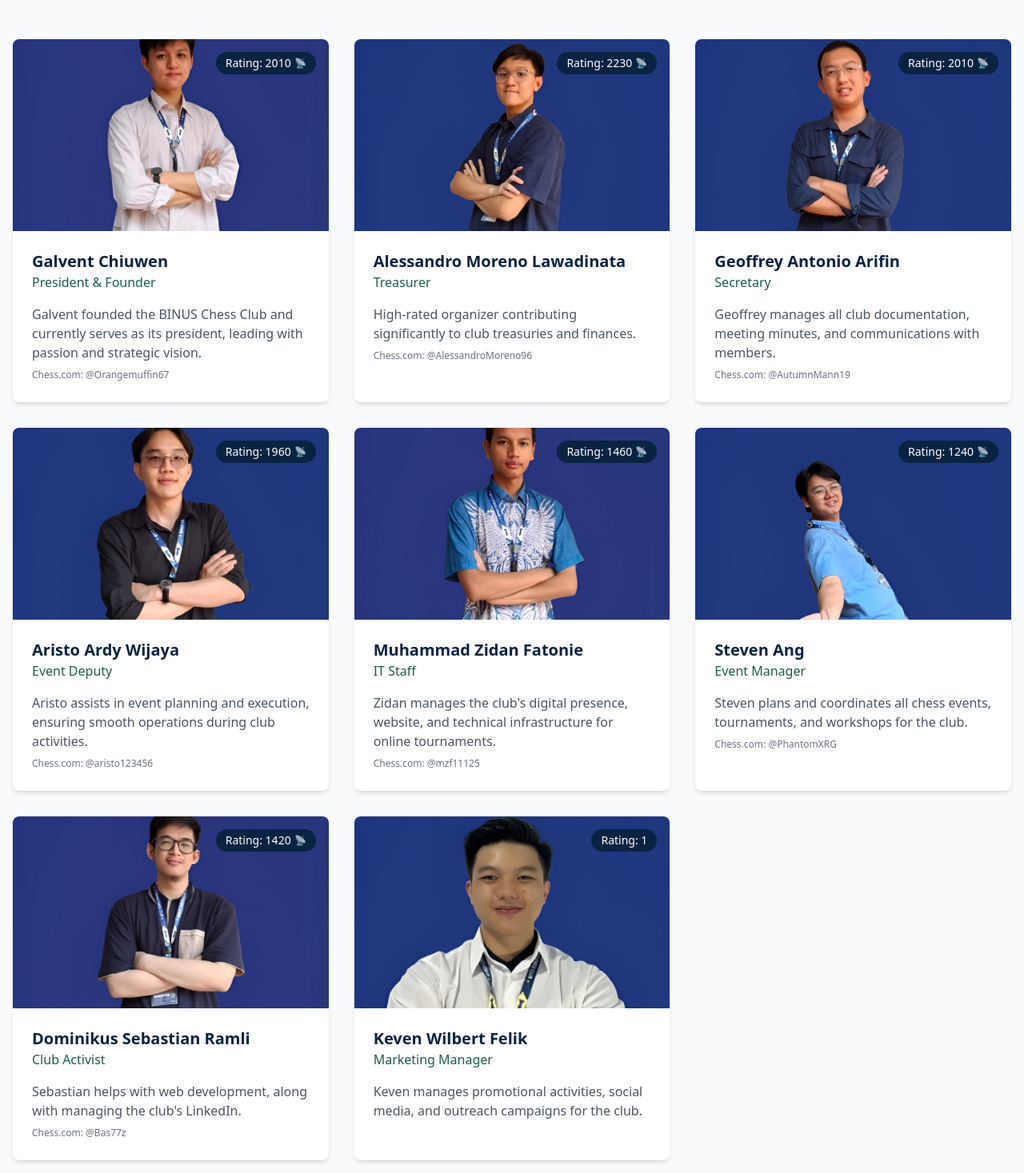
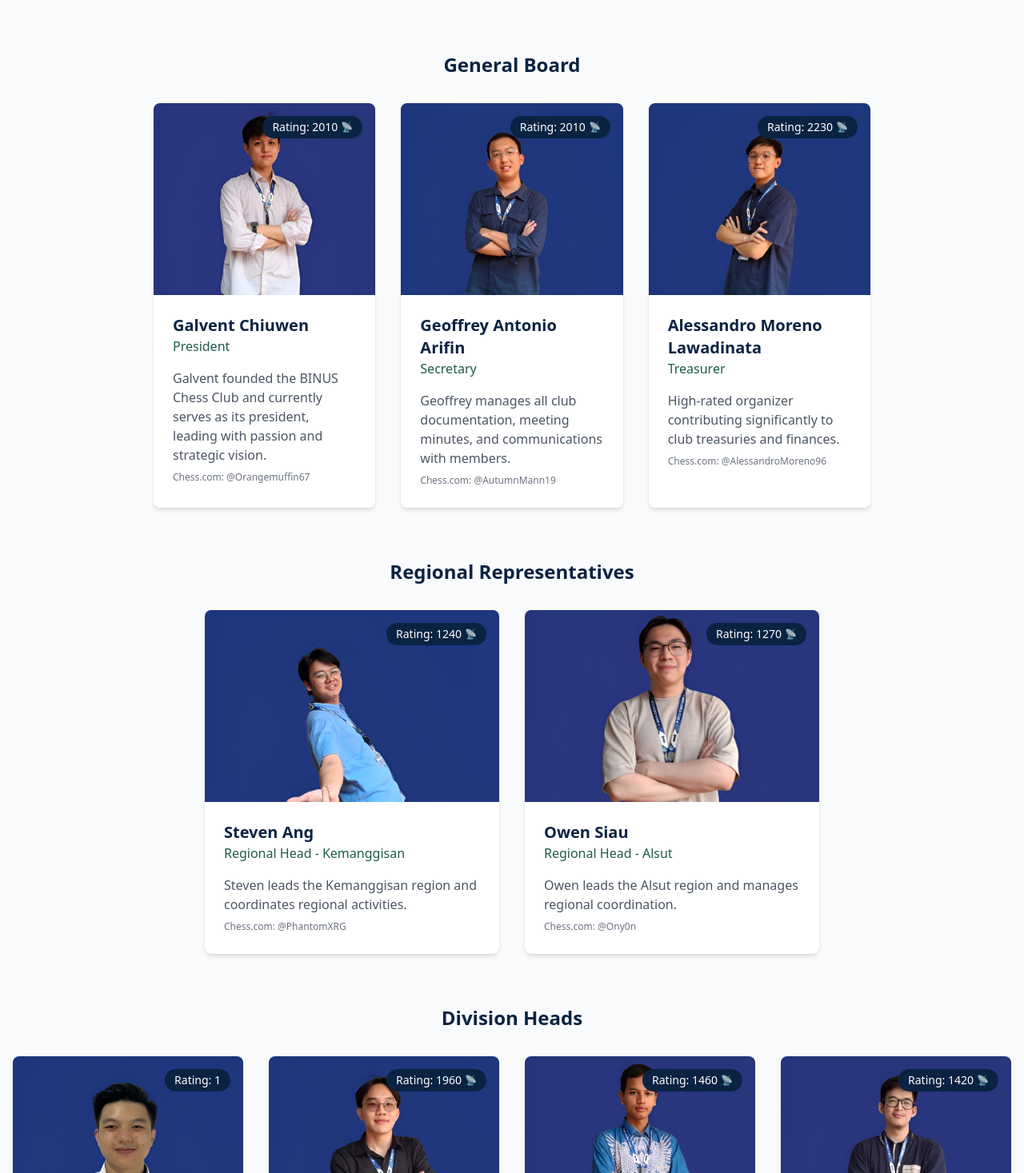
Before and after one commit to mzf11125/binus-chess-knight-club, a React (Vite) app: page /team in a window 1280 px wide. Shown: the part 1303-2770 px from the top of the page at 80% size. Built offline with nearby package versions, Linux system fonts and the light colour scheme; no server answers.

Commit message:
Update team organizers

```diff
--- a/src/pages/Team.tsx
+++ b/src/pages/Team.tsx
@@ -19,22 +19,15 @@ Keven Wilbert Felik
 */
 const Team = () => {
   const [showAllTopMembers, setShowAllTopMembers] = useState(false);
-  const organizers = [
+  // General Board (DPI Umum)
+  const generalBoard = [
     {
       name: "Galvent Chiuwen",
-      position: "President & Founder",
+      position: "President",
       rating: 2010,
       image: "galvent.png",
       bio: "Galvent founded the BINUS Chess Club and currently serves as its president, leading with passion and strategic vision.",
       chessComUsername: "Orangemuffin67"
-    },
-    {
-      name: "Alessandro Moreno Lawadinata",
-      position: "Treasurer",
-      rating: 2230,
-      image: "alessandromoreno.png",
-      bio: "High-rated organizer contributing significantly to club treasuries and finances.",
-      chessComUsername: "AlessandroMoreno96",
     },
     {
       name: "Geoffrey Antonio Arifin",
@@ -45,45 +38,72 @@ const Team = () => {
       chessComUsername: "AutumnMann19",
     },
     {
+      name: "Alessandro Moreno Lawadinata",
+      position: "Treasurer",
+      rating: 2230,
+      image: "alessandromoreno.png",
+      bio: "High-rated organizer contributing significantly to club treasuries and finances.",
+      chessComUsername: "AlessandroMoreno96",
+    },
+  ];
+
+  // Regional Representatives (PIC Region)
+  const regionalReps = [
+    {
+      name: "Steven Ang",
+      position: "Regional Head - Kemanggisan",
+      rating: 1240,
+      image: "stevenang.png",
+      bio: "Steven leads the Kemanggisan region and coordinates regional activities.",
+      chessComUsername: "PhantomXRG",
+    },
+    {
+      name: "Owen Siau",
+      position: "Regional Head - Alsut",
+      rating: 1270,
+      image: "activist/scaled/owen.png",
+      bio: "Owen leads the Alsut region and manages regional coordination.",
+      chessComUsername: "Ony0n",
+    },
+  ];
+
+  // Division Heads (Kepala Divisi Umum)
+  const divisionHeads = [
+    {
+      name: "Keven Wilbert Felik",
+      position: "Head of Marketing",
+      rating: 1,
+      image: "keven.png",
+      bio: "Keven manages promotional activities, social media, and outreach campaigns for the club.",
+    },
+    {
       name: "Aristo Ardy Wijaya",
-      position: "Event Deputy",
+      position: "Head of Event",
       rating: 1960,
       image: "aristo.png",
-      bio: "Aristo assists in event planning and execution, ensuring smooth operations during club activities.",
+      bio: "Aristo leads event planning and execution, ensuring smooth operations during club activities.",
       chessComUsername: "aristo123456",
     },
     {
       name: "Muhammad Zidan Fatonie",
-      position: "IT Staff",
+      position: "Head of IT",
       rating: 1460,
       image: "zidan.png",
       bio: "Zidan manages the club's digital presence, website, and technical infrastructure for online tournaments.",
       chessComUsername: "mzf11125",
     },
     {
-      name: "Steven Ang",
-      position: "Event Manager",
-      rating: 1240,
-      image: "stevenang.png",
-      bio: "Steven plans and coordinates all chess events, tournaments, and workshops for the club.",
-      chessComUsername: "PhantomXRG",
-    },
-    {
       name: "Dominikus Sebastian Ramli",
-      position: "Club Activist",
+      position: "Deputy of IT",
       rating: 1420,
       image: "activist/scaled/sebastian.png",
-      bio: "Sebastian helps with web development, along with managing the club's LinkedIn.",
+      bio: "Sebastian assists in IT operations, web development, and manages the club's LinkedIn.",
       chessComUsername: "Bas77z",
     },
-    {
-      name: "Keven Wilbert Felik",
-      position: "Marketing Manager",
-      rating: 1,
-      image: "keven.png",
-      bio: "Keven manages promotional activities, social media, and outreach campaigns for the club.",
-    },
   ];
+
+  // Combine all organizers for Hall of Fame
+  const organizers = [...generalBoard, ...regionalReps, ...divisionHeads];
 
   const activists = [
     {
@@ -406,22 +426,63 @@ const Team = () => {
         <section className="py-16 bg-gray-50">
           <div className="container mx-auto px-4">
             <h2 className="section-title text-center">Club Organizers</h2>
-            <p className="text-lg text-gray-600 text-center max-w-3xl mx-auto mb-12">
+            <p className="text-lg text-gray-600 text-center max-w-3xl mx-auto mb-16">
               Our leadership team and organizers who coordinate club activities
               and strategic planning.
             </p>
-            <div className="grid grid-cols-1 md:grid-cols-2 lg:grid-cols-3 gap-8">
-              {organizers.map((organizer, index) => (
-                <TeamCard
-                  key={index}
-                  name={organizer.name}
-                  position={organizer.position}
-                  rating={organizer.rating}
-                  image={organizer.image}
-                  bio={organizer.bio}
-                  chessComUsername={organizer.chessComUsername}
-                />
-              ))}
+
+            {/* General Board */}
+            <div className="mb-16">
+              <h3 className="text-2xl font-bold text-chessBlue text-center mb-8">General Board</h3>
+              <div className="grid grid-cols-1 md:grid-cols-3 gap-8 max-w-4xl mx-auto">
+                {generalBoard.map((member, index) => (
+                  <TeamCard
+                    key={index}
+                    name={member.name}
+                    position={member.position}
+                    rating={member.rating}
+                    image={member.image}
+                    bio={member.bio}
+                    chessComUsername={member.chessComUsername}
+                  />
+                ))}
+              </div>
+            </div>
+
+            {/* Regional Representatives */}
+            <div className="mb-16">
+              <h3 className="text-2xl font-bold text-chessBlue text-center mb-8">Regional Representatives</h3>
+              <div className="grid grid-cols-1 md:grid-cols-2 gap-8 max-w-3xl mx-auto">
+                {regionalReps.map((member, index) => (
+                  <TeamCard
+                    key={index}
+                    name={member.name}
+                    position={member.position}
+                    rating={member.rating}
+                    image={member.image}
+                    bio={member.bio}
+                    chessComUsername={member.chessComUsername}
+                  />
+                ))}
+              </div>
+            </div>
+
+            {/* Division Heads */}
+            <div>
+              <h3 className="text-2xl font-bold text-chessBlue text-center mb-8">Division Heads</h3>
+              <div className="grid grid-cols-1 md:grid-cols-2 lg:grid-cols-4 gap-8">
+                {divisionHeads.map((member, index) => (
+                  <TeamCard
+                    key={index}
+                    name={member.name}
+                    position={member.position}
+                    rating={member.rating}
+                    image={member.image}
+                    bio={member.bio}
+                    chessComUsername={member.chessComUsername}
+                  />
+                ))}
+              </div>
             </div>
           </div>
         </section>
```
